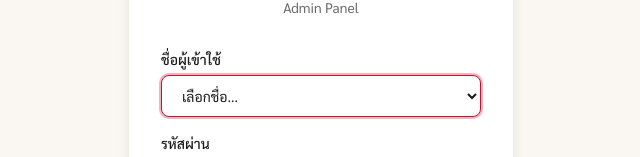
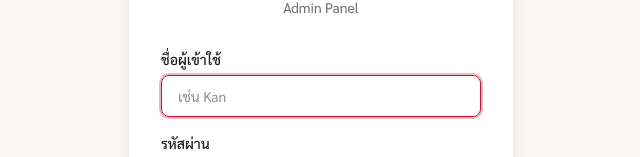
Before and after one commit to futaifurnitureBKK/futai-furniture, a Next.js app: page /admin/login in a window 1280 px wide. Shown: the part 291-448 px from the top of the page, without its empty margins (319-959 px from the left). Built offline with nearby package versions, Linux system fonts and the light colour scheme.

Commit message:
Switch login name field from dropdown to plain free text
Co-Authored-By: Claude Sonnet 5 <noreply@anthropic.com>

```diff
--- a/src/app/admin/login/page.tsx
+++ b/src/app/admin/login/page.tsx
@@ -2,11 +2,6 @@
 import { useState, FormEvent } from "react";
 import { useRouter, useSearchParams } from "next/navigation";
 import { Suspense } from "react";
-
-// Short nicknames for the login screen only — separate from the full
-// SALESPEOPLE roster used on quotes/leads/etc., just for a quick "who's
-// logged in" label in the login history.
-const LOGIN_NAMES = ["Kan", "Xy", "Jane", "Nee", "YEE", "ayton", "Ramen", "June"];
 
 function LoginForm() {
   const [name, setName] = useState("");
@@ -54,18 +49,15 @@ function LoginForm() {
             <label className="block text-sm font-medium text-[#1A1A1A] mb-1.5">
               ชื่อผู้เข้าใช้
             </label>
-            <select
+            <input
+              type="text"
               value={name}
               onChange={(e) => setName(e.target.value)}
+              placeholder="เช่น Kan"
               required
               autoFocus
-              className="w-full border border-[#E8E5E0] rounded-lg px-4 py-2.5 text-sm bg-white focus:outline-none focus:ring-2 focus:ring-[#C8102E]/30 focus:border-[#C8102E]"
-            >
-              <option value="" disabled>เลือกชื่อ...</option>
-              {LOGIN_NAMES.map((n) => (
-                <option key={n} value={n}>{n}</option>
-              ))}
-            </select>
+              className="w-full border border-[#E8E5E0] rounded-lg px-4 py-2.5 text-sm focus:outline-none focus:ring-2 focus:ring-[#C8102E]/30 focus:border-[#C8102E]"
+            />
           </div>
 
           <div>
```
